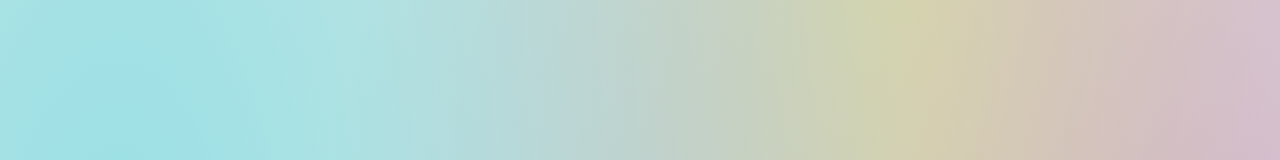
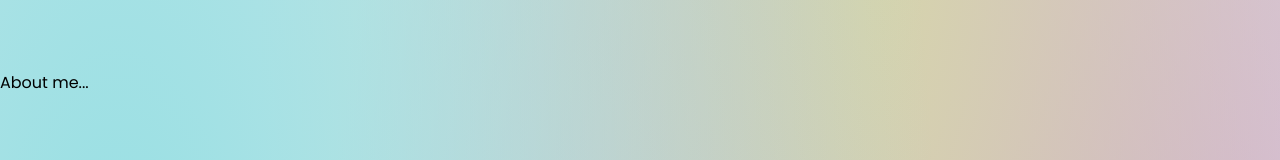
Before and after one commit to ugolbck/portfolio, a React (Create React App) app: page / in a window 1280 px wide. Shown: the part 730-890 px from the top of the page. Built offline with nearby package versions, Linux system fonts and the light colour scheme.

Commit message:
coucou adam

```diff
--- a/src/App.css
+++ b/src/App.css
@@ -68,6 +68,8 @@
 .body {
   height: 500vh;
   background-color: transparent;
+  display: flex;
+  flex-direction: column;
 }
 
 .landing-bloc {
--- a/src/App.js
+++ b/src/App.js
@@ -2,17 +2,17 @@ import './App.css';
 import NavBar from './components/navbar/NavBar';
 import Body from './components/body/Body';
 import ScrollToTop from './components/ScrollToTop';
-
+import React, { useRef } from 'react'
 import "@fontsource/poppins";
 
 function App() {
+  const aboutSection = useRef(null)
+
   return (
     <div className='app'>
       <ScrollToTop />
-      <NavBar />
-      <div className='body'>
-        <Body />
-      </div>
+      <NavBar/>
+      <Body/>
     </div>
   );
 }
--- /dev/null
+++ b/src/components/body/AboutBloc.jsx
@@ -0,0 +1,9 @@
+
+export default function AboutBloc() {
+
+    return (
+        <>
+            <span>About me...</span>
+        </>
+    )
+}
--- a/src/components/body/Body.jsx
+++ b/src/components/body/Body.jsx
@@ -1,9 +1,16 @@
 import LandingBloc from "./LandingBloc"
+import AboutBloc from "./AboutBloc"
 
 export default function Body() {
+
     return (
-        <div className="landing-bloc navbar-height">
-            <LandingBloc />
+        <div className='body'>
+            <div className="landing-bloc navbar-height">
+                <LandingBloc />
+            </div>
+            <div className="about-bloc">
+                <AboutBloc />
+            </div>
         </div>
     )
 }
--- a/src/components/navbar/NavBar.jsx
+++ b/src/components/navbar/NavBar.jsx
@@ -8,7 +8,7 @@ export default function NavBar() {
             <HomeButton />
             <div className='nav-bar-right-items'>
                 <Available />
-                <NavLinks />
+                <NavLinks/>
             </div>
         </div>
     )
```
Also changed, not shown: src/components/ScrollToSection.jsx (deleted).
